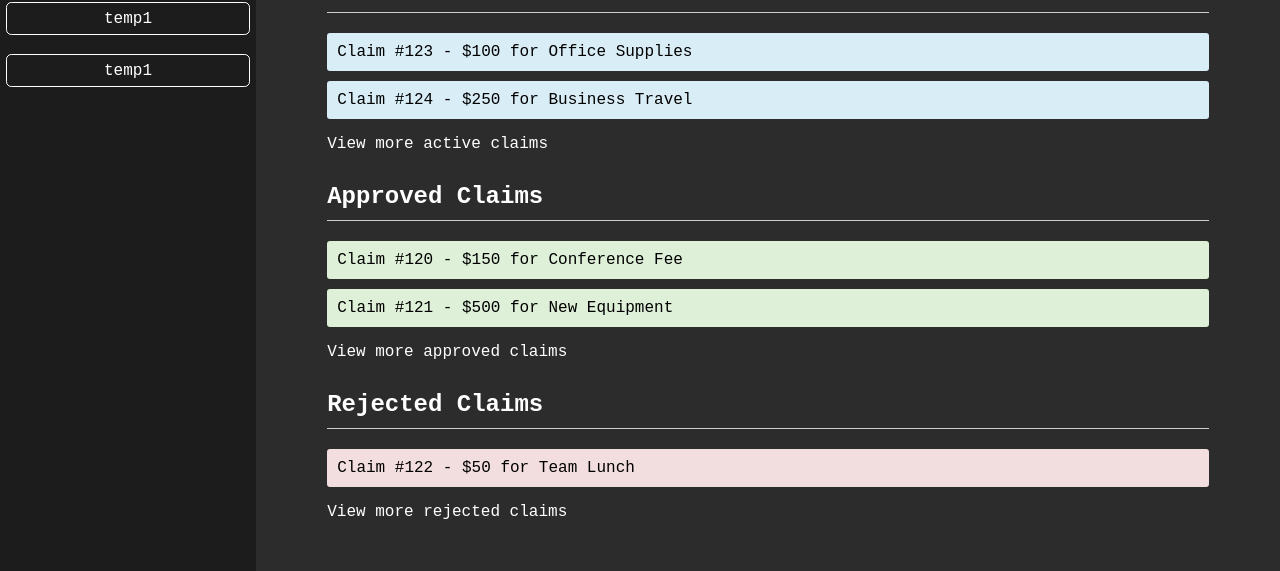
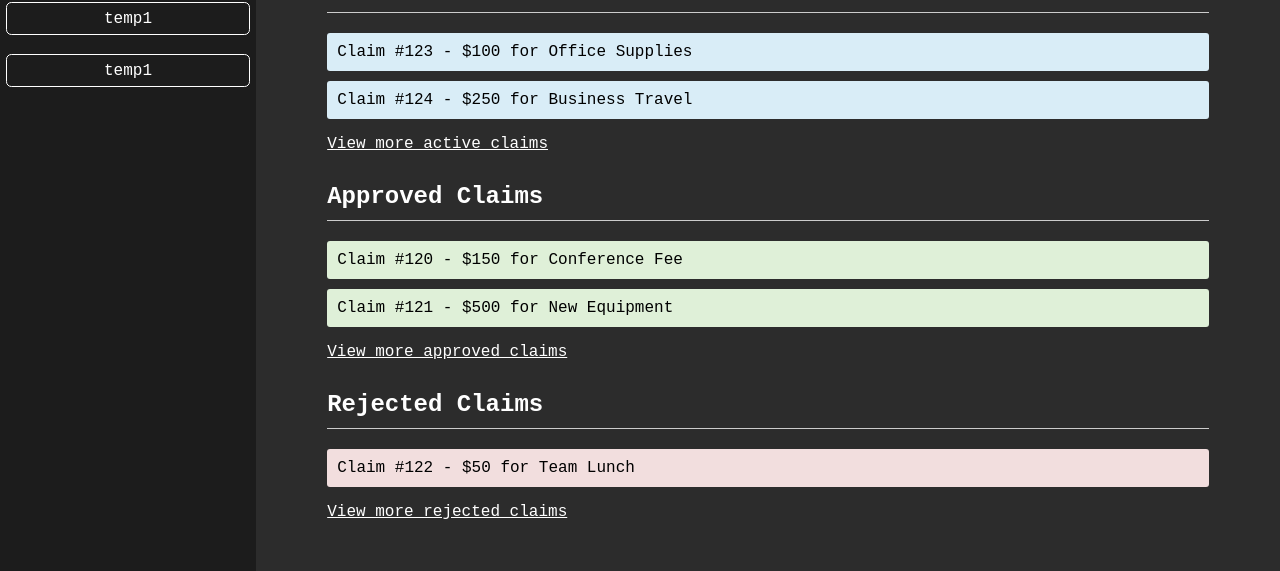
Before and after one commit to keerthanajn/ExpensesApp, a Next.js app: page /view in a window 1280 px wide. Shown: the part 232-803 px from the top of the page. Built offline with nearby package versions, Linux system fonts and the light colour scheme.

Commit message:
update view

```diff
--- a/app/view/page.js
+++ b/app/view/page.js
@@ -22,7 +22,7 @@ export default function View(){
                         <li>Claim #123 - $100 for Office Supplies</li>
                         <li>Claim #124 - $250 for Business Travel</li>
                     </ul>
-                    <a href="active">View more active claims</a>
+                    <a href="active" id = "view">View more active claims</a>
                 </div>
 
                 <div class="claims-section" id="approved-claims">
@@ -31,7 +31,7 @@ export default function View(){
                         <li>Claim #120 - $150 for Conference Fee</li>
                         <li>Claim #121 - $500 for New Equipment</li>
                     </ul>
-                    <a href="approved">View more approved claims</a>
+                    <a href="approved" id = "view">View more approved claims</a>
                 </div>
 
                 <div class="claims-section" id="rejected-claims">
@@ -39,7 +39,7 @@ export default function View(){
                     <ul>
                         <li>Claim #122 - $50 for Team Lunch</li>
                     </ul>
-                    <a href="rejected">View more rejected claims</a>
+                    <a href="rejected" id = "view">View more rejected claims</a>
                 </div>
             </div>
       </div>
--- a/app/view/view.css
+++ b/app/view/view.css
@@ -14,6 +14,18 @@ a
     color: white; /* Text color for the links */
     text-decoration: none; /* No underline */
 }
+
+#view
+{
+  color: white; /* Text color for the links */
+  text-decoration: underline;
+}
+
+#view:hover
+{
+  background-color: #544343;
+}
+
 .header_item
 {
     margin-left: 1rem;
```
